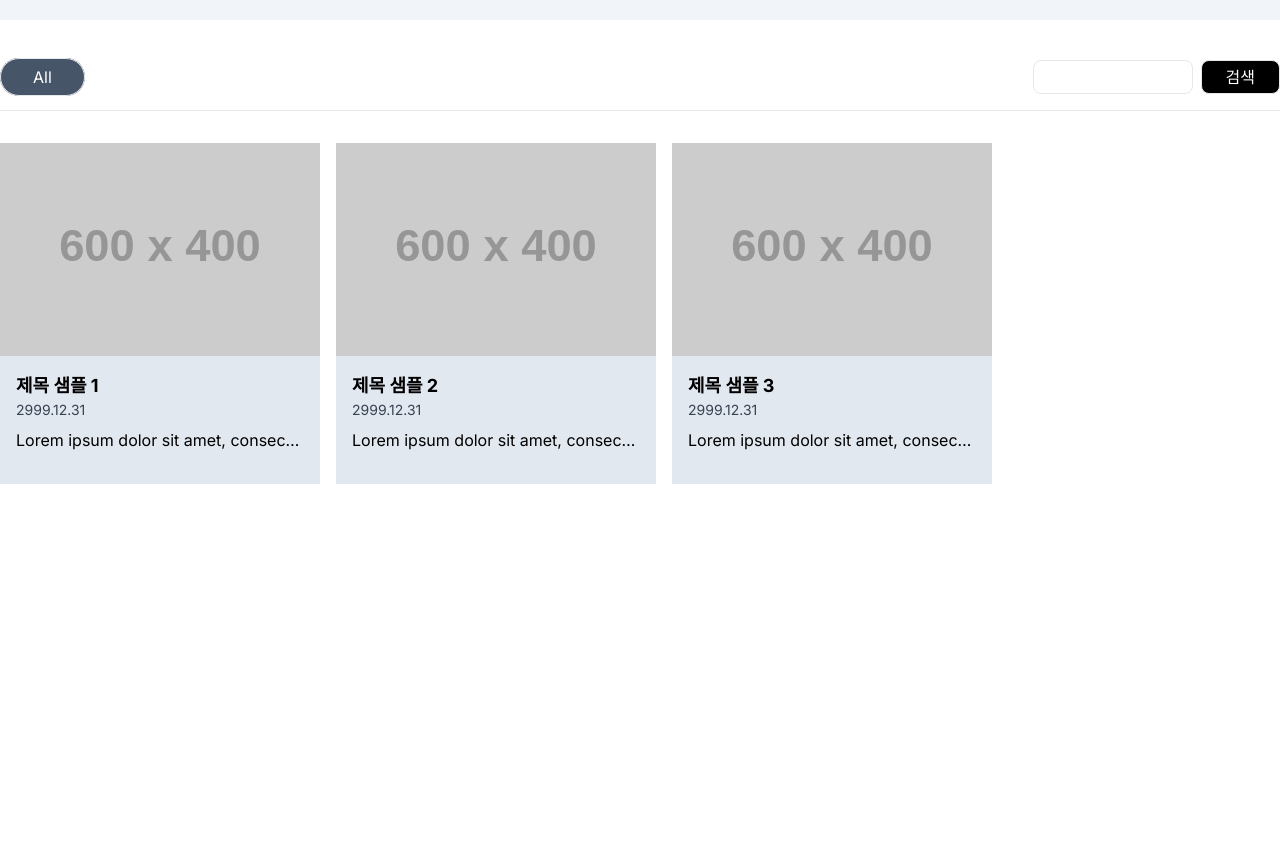
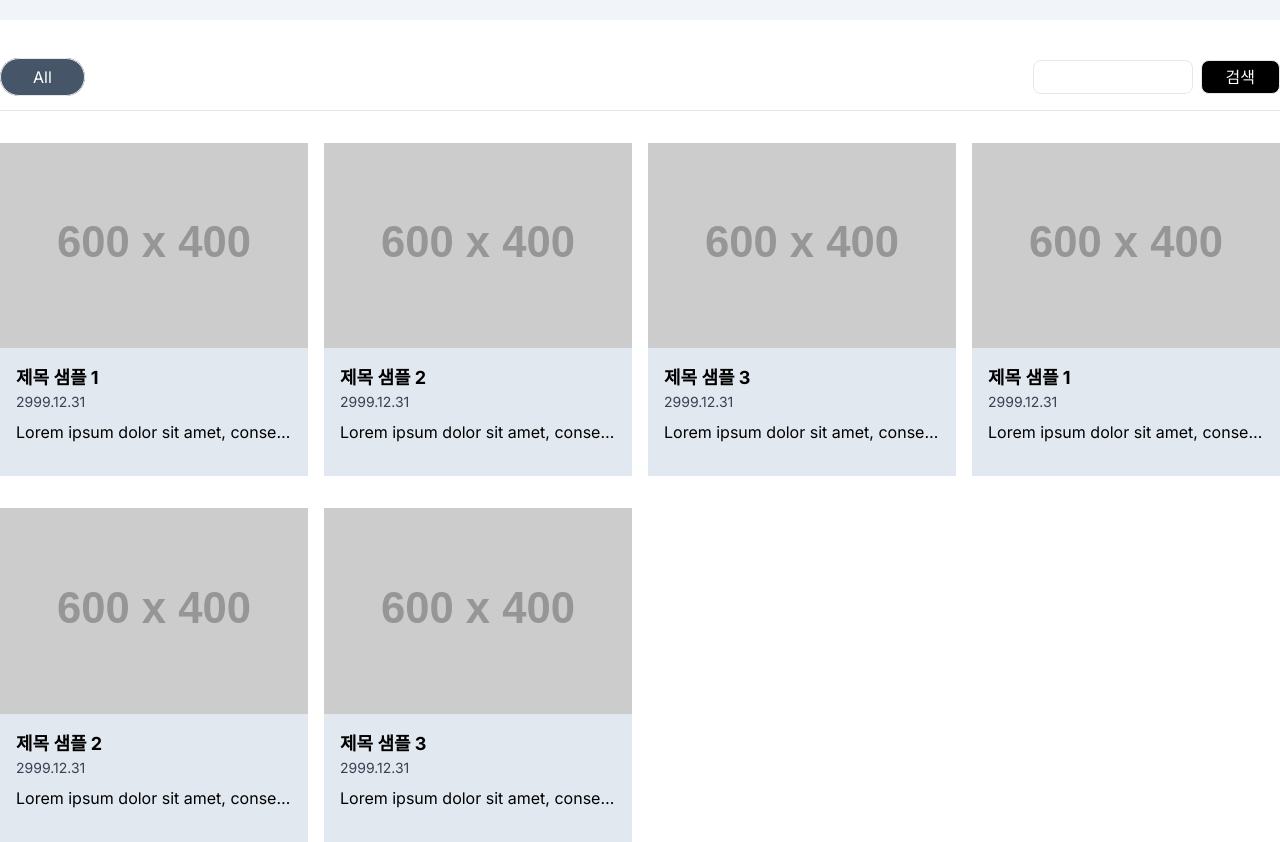
Before and after one commit to Dogkaebi5/blog, a Next.js app: page / in a window 1280 px wide. Shown: the part 340-1182 px from the top of the page. Before the commit the page ends 824 px from the top, so only its background shows below. Built offline with nearby package versions, Linux system fonts and the light colour scheme.

Commit message:
cards 정렬 디자인 변경 flex -> grid

```diff
--- a/src/app/components/PageCards.js
+++ b/src/app/components/PageCards.js
@@ -24,11 +24,32 @@ const PageCards = () => {
       "thumbnail": "https://placehold.co/600x400.png",
       "content": "Lorem ipsum dolor sit amet, consectetur adipiscing elit, sed do eiusmod tempor incididunt ut labore et dolore magna aliqua. Ut enim ad minim veniam, quis nostrud exercitation ullamco laboris nisi ut aliquip ex ea commodo consequat. Duis aute irure dolor in reprehenderit in voluptate velit esse cillum dolore eu fugiat nulla pariatur. Excepteur sint occaecat cupidatat non proident, sunt in culpa qui officia deserunt mollit anim id est laborum."
     },
+    {
+      "id": 1,
+      "title": "제목 샘플 1",
+      "date": "2999.12.31",
+      "thumbnail": "https://placehold.co/600x400.png",
+      "content": "Lorem ipsum dolor sit amet, consectetur adipiscing elit, sed do eiusmod tempor incididunt ut labore et dolore magna aliqua. Ut enim ad minim veniam, quis nostrud exercitation ullamco laboris nisi ut aliquip ex ea commodo consequat. Duis aute irure dolor in reprehenderit in voluptate velit esse cillum dolore eu fugiat nulla pariatur. Excepteur sint occaecat cupidatat non proident, sunt in culpa qui officia deserunt mollit anim id est laborum."
+    },
+    {
+      "id": 2,
+      "title": "제목 샘플 2",
+      "date": "2999.12.31",
+      "thumbnail": "https://placehold.co/600x400.png",
+      "content": "Lorem ipsum dolor sit amet, consectetur adipiscing elit, sed do eiusmod tempor incididunt ut labore et dolore magna aliqua. Ut enim ad minim veniam, quis nostrud exercitation ullamco laboris nisi ut aliquip ex ea commodo consequat. Duis aute irure dolor in reprehenderit in voluptate velit esse cillum dolore eu fugiat nulla pariatur. Excepteur sint occaecat cupidatat non proident, sunt in culpa qui officia deserunt mollit anim id est laborum."
+    },
+    {
+      "id": 3,
+      "title": "제목 샘플 3",
+      "date": "2999.12.31",
+      "thumbnail": "https://placehold.co/600x400.png",
+      "content": "Lorem ipsum dolor sit amet, consectetur adipiscing elit, sed do eiusmod tempor incididunt ut labore et dolore magna aliqua. Ut enim ad minim veniam, quis nostrud exercitation ullamco laboris nisi ut aliquip ex ea commodo consequat. Duis aute irure dolor in reprehenderit in voluptate velit esse cillum dolore eu fugiat nulla pariatur. Excepteur sint occaecat cupidatat non proident, sunt in culpa qui officia deserunt mollit anim id est laborum."
+    },
   ]
   return (
-    <div className="mt-8 flex gap-4">
+    <div className="mt-4 grid grid-cols sm:grid-cols-2 md:grid-cols-3 lg:grid-cols-4 gap-4">
         {data.map((post) =>
-          <div key={post.id} className="max-w-80 bg-slate-200">
+          <div key={post.id} className="mt-4 max-w-96 bg-slate-200">
             <Link href={"/read/"+post.id} >
               <Image width={600} height={400} src={post.thumbnail} alt="sample img"/>
               <div className="px-4 pt-4 pb-8">
```
